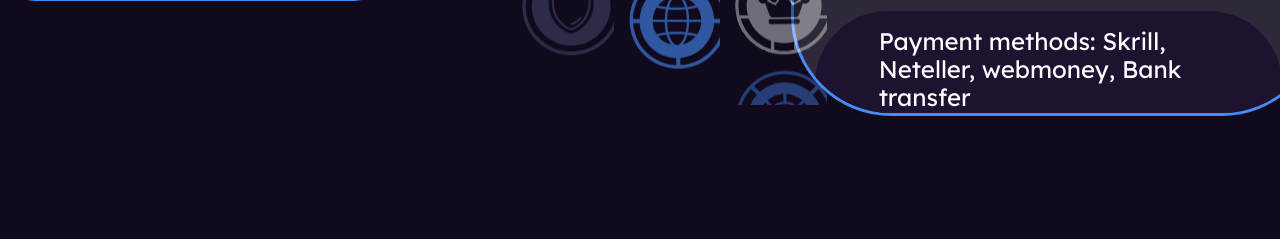
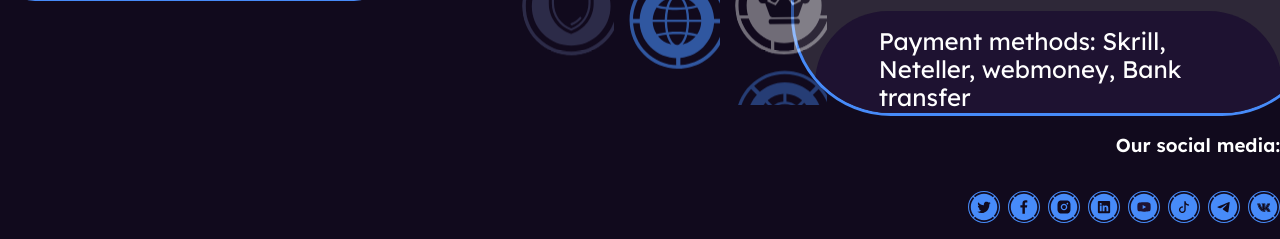
Before and after one commit to Ramitsan/VTOP3-test, a website: page source/index.html in a window 1280 px wide. Shown: the part 675-914 px from the top of the page. Before the commit the page ends 800 px from the top, so only its background shows below. Drawn offline with nearby package versions, Linux system fonts and the light colour scheme; files that its build step writes are made by us from their sources; files whose address does not match are found by name.

Commit message:
add social block

```diff
--- a/source/index.html
+++ b/source/index.html
@@ -116,7 +116,7 @@
           <h2 class="blog__heading">Blog</h2>
           <div class="blog__news-container">
             <div class="blog__scroll-wrapper">
-              <ul class="blog__news-list">
+              <ul class="blog__news-list" tabindex="0">
                 <li class="blog__news-item news-item">
                   <p class="news-item__text">Payment methods: Skrill, Neteller, webmoney, Bank transfer</p>
                   <p class="news-item__date">10.02.2023</p>
@@ -150,6 +150,68 @@
       </section>
     </div>
   </main>
-  <footer></footer>
+  <footer>
+    <div class="social-block">
+      <h3 class="social-block__heading">Our social media:</h3>
+      <ul class="social-list">
+        <li class="social-item">
+          <a href="#" class="social-link social-link--twitter">
+            <div class="social-background"></div>
+            <div class="social-background social-background--hover"></div>
+            <div class="social-icon social-icon--twitter"></div>
+          </a>
+        </li>
+        <li class="social-item">
+          <a href="#" class="social-link social-link--facebook">
+            <div class="social-background"></div>
+            <div class="social-background social-background--hover"></div>
+            <div class="social-icon social-icon--facebook"></div>
+          </a>
+        </li>
+        <li class="social-item">
+          <a href="#" class="social-link social-link--instagram">
+            <div class="social-background"></div>
+            <div class="social-background social-background--hover"></div>
+            <div class="social-icon social-icon--instagram"></div>
+          </a>
+        </li>
+        <li class="social-item">
+          <a href="#" class="social-link social-link--linkedin">
+            <div class="social-background"></div>
+            <div class="social-background social-background--hover"></div>
+            <div class="social-icon social-icon--linkedin"></div>
+          </a>
+        </li>
+        <li class="social-item">
+          <a href="#" class="social-link social-link--youtube">
+            <div class="social-background"></div>
+            <div class="social-background social-background--hover"></div>
+            <div class="social-icon social-icon--youtube"></div>
+          </a>
+        </li>
+        <li class="social-item">
+          <a href="#" class="social-link social-link--tiktok">
+            <div class="social-background"></div>
+            <div class="social-background social-background--hover"></div>
+            <div class="social-icon social-icon--tiktok"></div>
+          </a>
+        </li>
+        <li class="social-item">
+          <a href="#" class="social-link social-link--telegram">
+            <div class="social-background"></div>
+            <div class="social-background social-background--hover"></div>
+            <div class="social-icon social-icon--telegram"></div>
+          </a>
+        </li>
+        <li class="social-item">
+          <a href="#" class="social-link social-link--vk">
+            <div class="social-background"></div>
+            <div class="social-background social-background--hover"></div>
+            <div class="social-icon social-icon--vk"></div>
+          </a>
+        </li>
+      </ul>
+    </div>
+  </footer>
 </body>
 </html>
--- a/source/sass/blocks/blog.scss
+++ b/source/sass/blocks/blog.scss
@@ -34,6 +34,7 @@
   overflow: hidden;
   overflow-y: auto;
   margin-right: 20px;
+  scroll-behavior: smooth;
 }
 
 
--- /dev/null
+++ b/source/sass/blocks/social-block.scss
@@ -0,0 +1,90 @@
+.social-block {
+  display: flex;
+  flex-direction: column;
+  justify-content: center;
+  align-items: flex-end;
+}
+
+.social-list {
+  display: flex;
+  padding-left: 0px;
+}
+
+.social-item {
+  list-style: none;
+
+}
+
+.social-item:not(:last-child) {
+  margin-right: 8px;
+}
+
+.social-link {
+  width: 32px;
+  height: 32px;
+  position: relative;
+  display: flex;
+  justify-content: center;
+  align-items: center;
+  cursor: pointer;
+}
+
+.social-link:hover .social-background--hover {
+  opacity: 100;
+}
+
+.social-background {
+  width: 100%;
+  height: 100%;
+  background-image: url('../../assets/icons/vector.svg');
+  background-size: contain;
+}
+
+.social-background--hover {
+  position: absolute;
+  top: 0;
+  left: 0;
+  background-image: url('../../assets/icons/vector2.svg');
+  opacity: 0;
+  transition: 200ms;
+}
+
+.social-icon {
+  position: absolute;
+  width: 100%;
+  height: 100%;
+  background-position: center;
+  background-repeat: no-repeat;
+}
+
+.social-icon--twitter {
+  background-image: url('../../assets/icons/icon-twitter.svg');
+}
+
+.social-icon--facebook {
+  background-image: url('../../assets/icons/icon-facebook.svg');
+}
+
+.social-icon--instagram {
+  background-image: url('../../assets/icons/icon-instagram.svg');
+}
+
+.social-icon--linkedin {
+  background-image: url('../../assets/icons/icon-linkedin.svg');
+}
+
+.social-icon--youtube {
+  background-image: url('../../assets/icons/icon-youtube.svg');
+}
+
+.social-icon--tiktok {
+  background-image: url('../../assets/icons/icon-tiktok.svg');
+}
+
+.social-icon--telegram {
+  background-image: url('../../assets/icons/icon-telegram.svg');
+}
+
+.social-icon--vk {
+  background-image: url('../../assets/icons/icon-vk.svg');
+}
--- a/source/sass/style.scss
+++ b/source/sass/style.scss
@@ -12,3 +12,4 @@
 @import "blocks/chip.scss";
 @import "blocks/blog.scss";
 @import "blocks/news-item.scss";
+@import "blocks/social-block.scss";
```
Also changed, not shown: source/assets/icons/icon-facebook.svg (added), source/assets/icons/icon-instagram.svg (added), source/assets/icons/icon-linkedIn.svg (added), source/assets/icons/icon-telegram.svg (added), source/assets/icons/icon-tiktok.svg (added), source/assets/icons/icon-twitter.svg (added), source/assets/icons/icon-vk.svg (added), source/assets/icons/icon-youtube.svg (added), source/assets/icons/vector.svg (added), source/assets/icons/vector2.svg (added).
